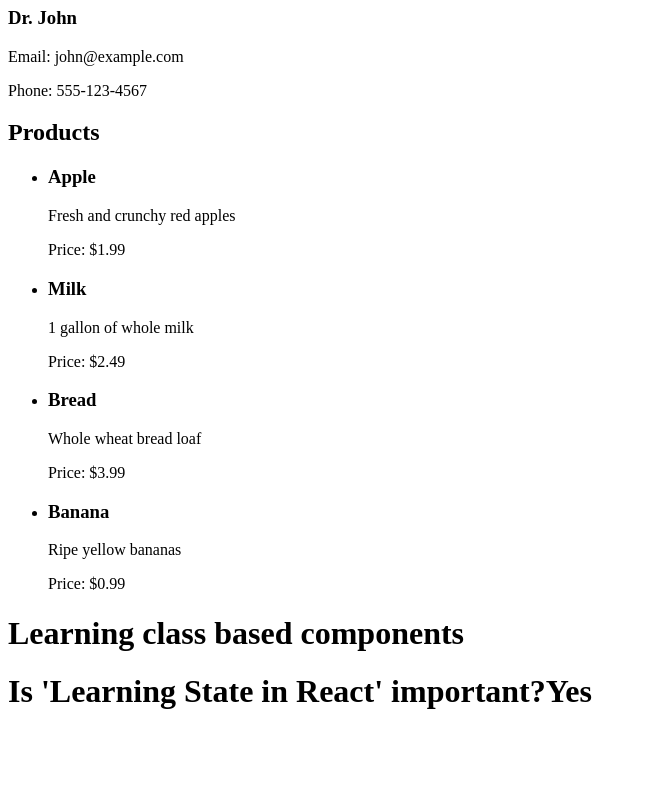
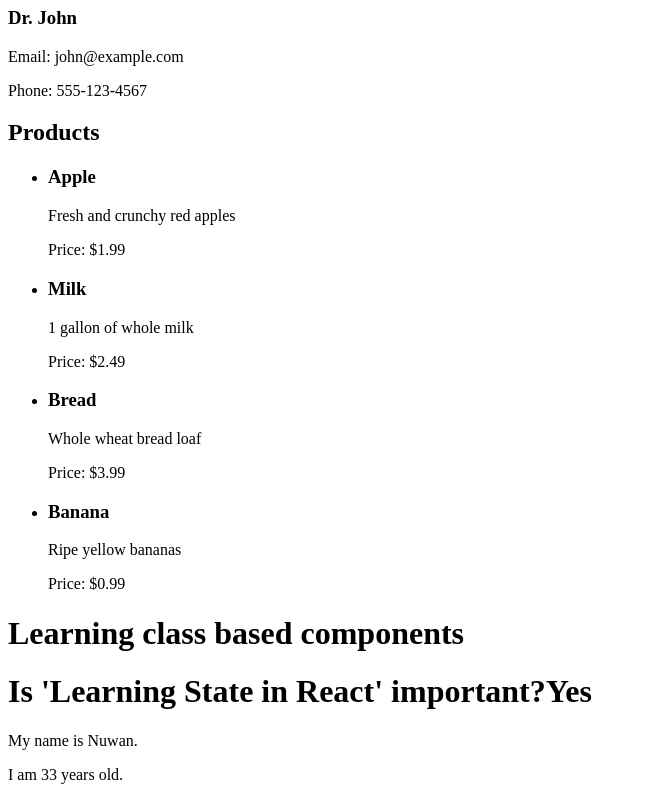
Before and after one commit to Nuwan-s-Play-Ground/React-Exercises, a React (Vite) app in the folder React Learning/: page / in a window 1280 px wide. Shown: the part 2318-3118 px from the top of the page, without its empty margins (0-647 px from the left). Before the commit the page ends 3050 px from the top, so only its background shows below. Built offline with nearby package versions, Linux system fonts and the light colour scheme.

Commit message:
feat: Add name and age to state in ClassComponents

```diff
--- a/React Learning/src/ClassComponents.jsx
+++ b/React Learning/src/ClassComponents.jsx
@@ -1,11 +1,14 @@
 import React from "react";
+
 
 class ClassComponents extends React.Component{
 
     constructor(){
         super();
         this.state={
-            answer:"Yes"
+            answer:"Yes",
+            name:"Nuwan",
+            age:33
         }
     }
 
@@ -14,6 +17,8 @@ class ClassComponents extends React.Component{
             <div>
                 <h1>Learning class based components</h1>
                 <h1>Is 'Learning State in React' important?{this.state.answer}</h1>
+                <p>My name is {this.state.name}.</p>
+                <p>I am {this.state.age} years old.</p>
             </div>
         )
     }
```
